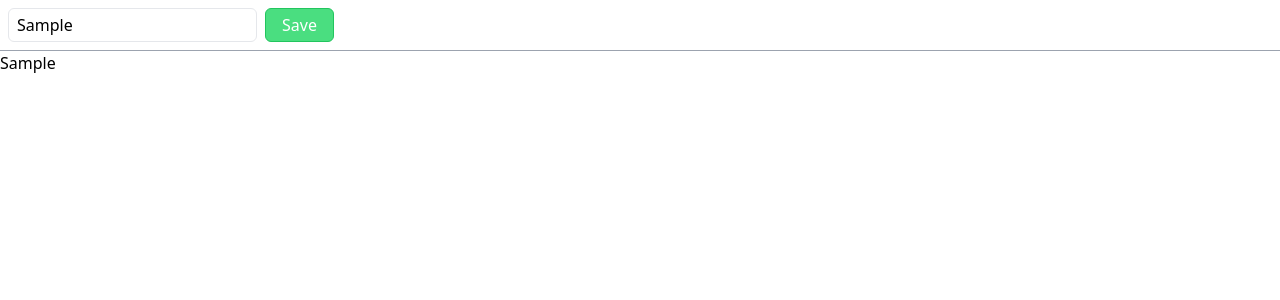
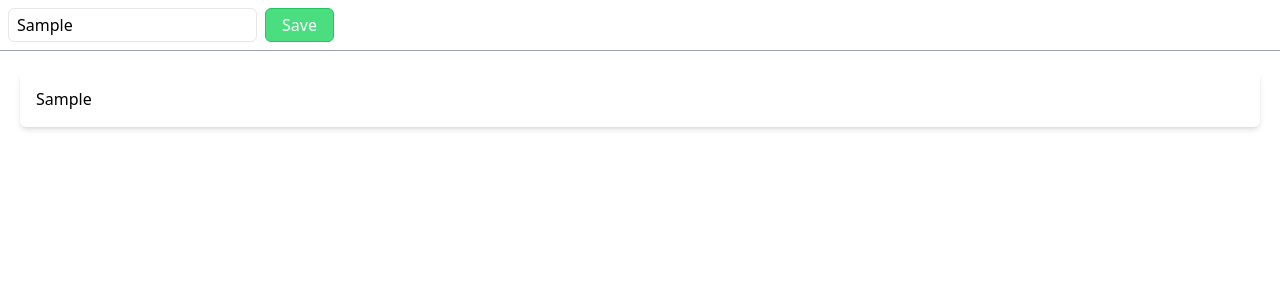
Before and after one commit to FardinBazregar/Todo-app, a React (Create React App) app: page / in a window 1280 px wide. Both pictures are taken after typing "Sample" into the empty fields and a click on the button "Save". Shown: the top 300 px of the page. Built offline with nearby package versions, Linux system fonts and the light colour scheme.

Commit message:
style items

```diff
--- a/src/components/TodoItem.jsx
+++ b/src/components/TodoItem.jsx
@@ -1,7 +1,7 @@
 import clsx from "clsx";
 export const TodoItem = ({ title, done }) => {
   return (
-    <div>
+    <div className=" flex justify-between bg-white shadow-md rounded-md mb-4 p-4">
       <p className={clsx({ "line-through": done })}>{title}</p>
     </div>
   );
--- a/src/components/TodoList.jsx
+++ b/src/components/TodoList.jsx
@@ -1,7 +1,7 @@
 import { TodoItem } from "./TodoItem";
 export const TodoList = ({ list }) => {
   return (
-    <div>
+    <div className="p-5">
       {list.map(({ id, title, done }) => (
         <TodoItem key={id} title={title} done={done} />
       ))}
```
